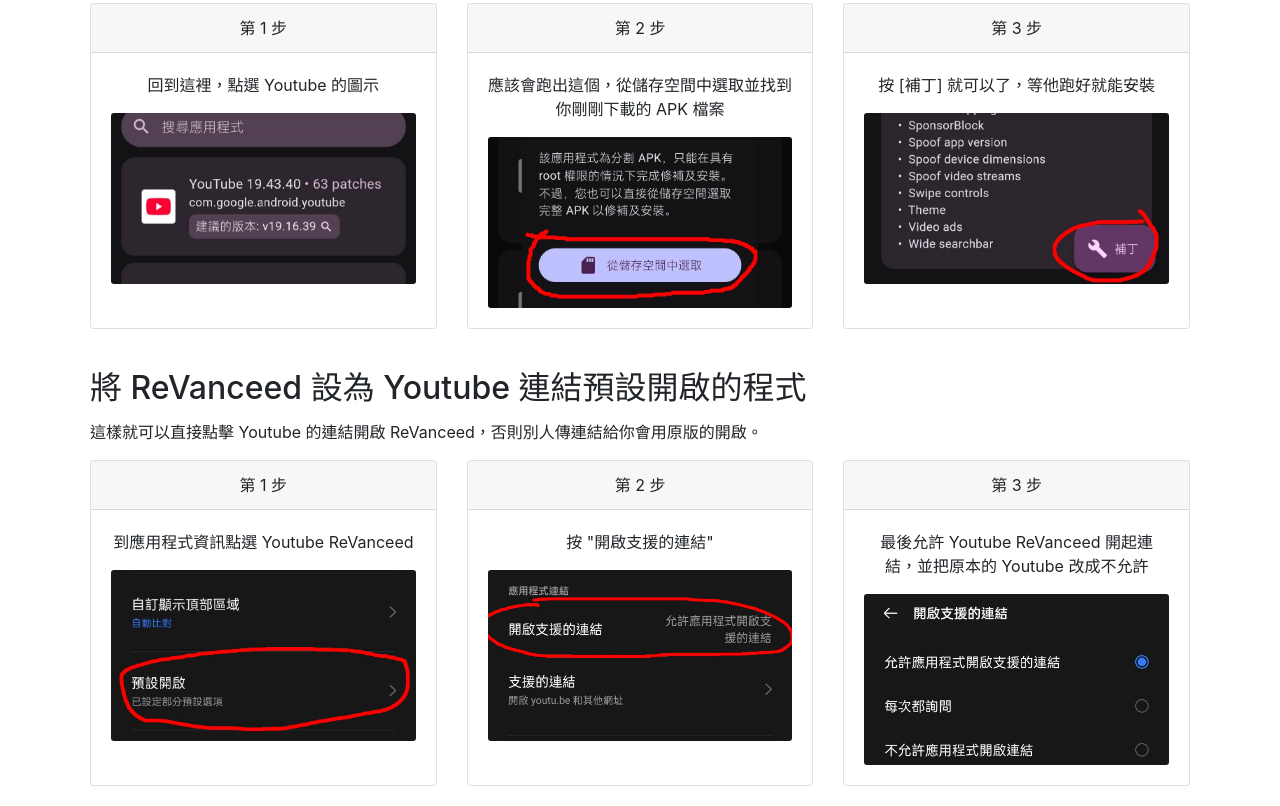
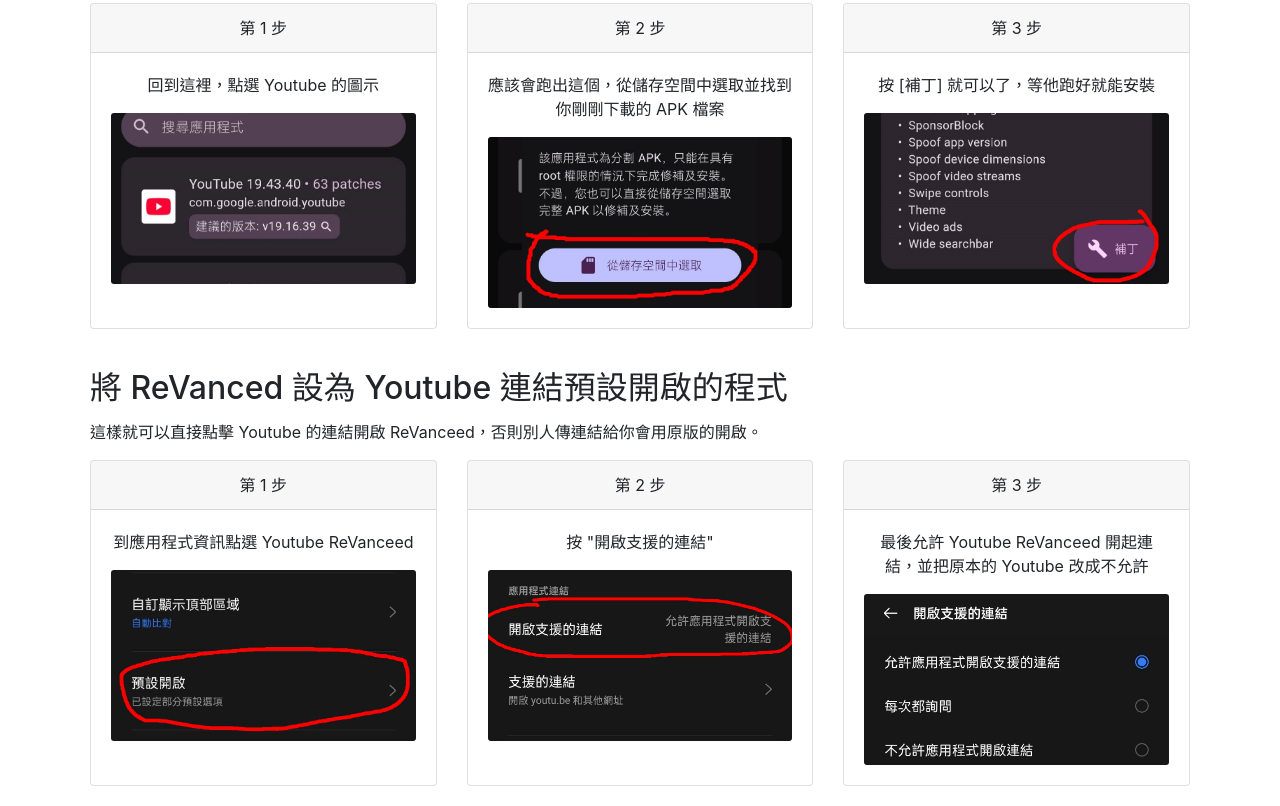
Before and after one commit to micr0dust/ReVanced-YouTube-guideline-and-setting, a plain HTML site: page index.html in a window 1280 px wide. Shown: the part 1070-1876 px from the top of the page. Drawn offline with nearby package versions, Linux system fonts and the light colour scheme.

Commit message:
correct e

```diff
--- a/index.html
+++ b/index.html
@@ -112,7 +112,7 @@
             </div>
 
             <div class="card-body">
-                <h2 class="card-title">將 ReVanceed 設為 Youtube 連結預設開啟的程式</h2>
+                <h2 class="card-title">將 ReVanced 設為 Youtube 連結預設開啟的程式</h2>
                 <p>這樣就可以直接點擊 Youtube 的連結開啟 ReVanceed，否則別人傳連結給你會用原版的開啟。</p>
                 <div class="card-deck">
                     <div class="card">
```
